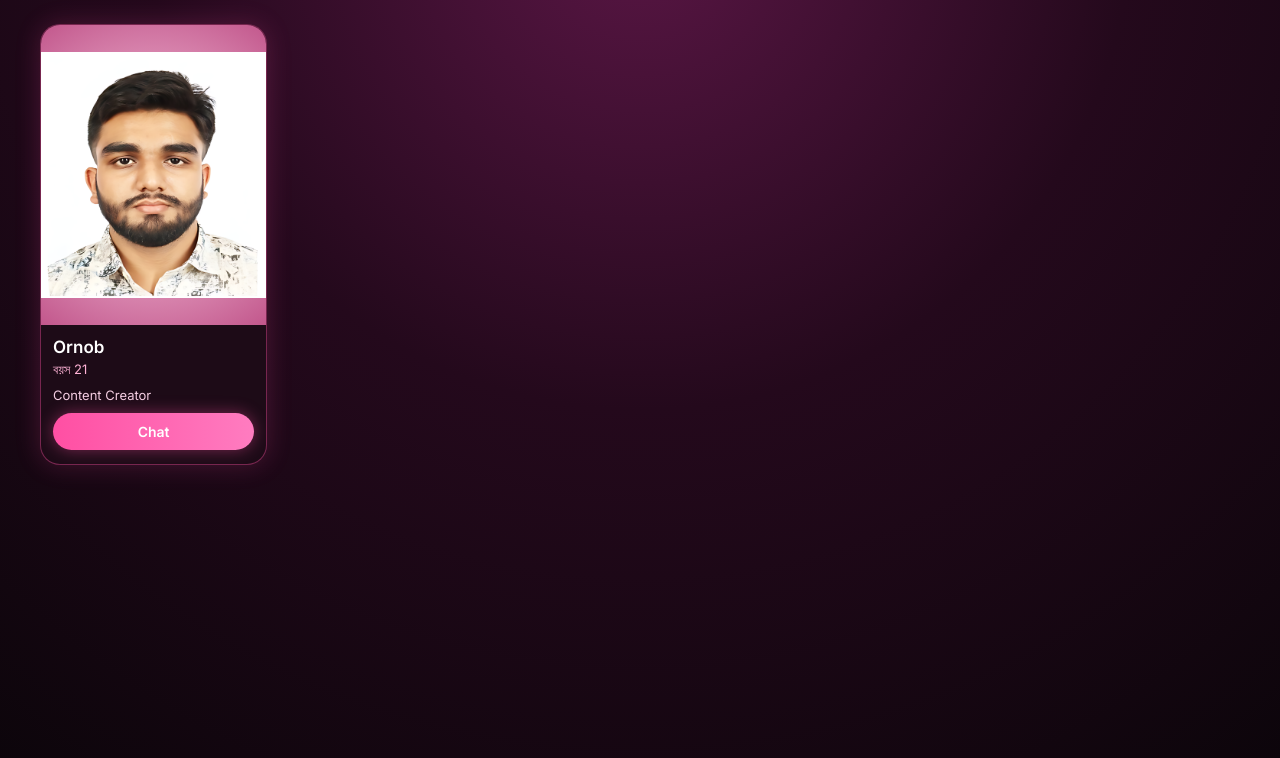
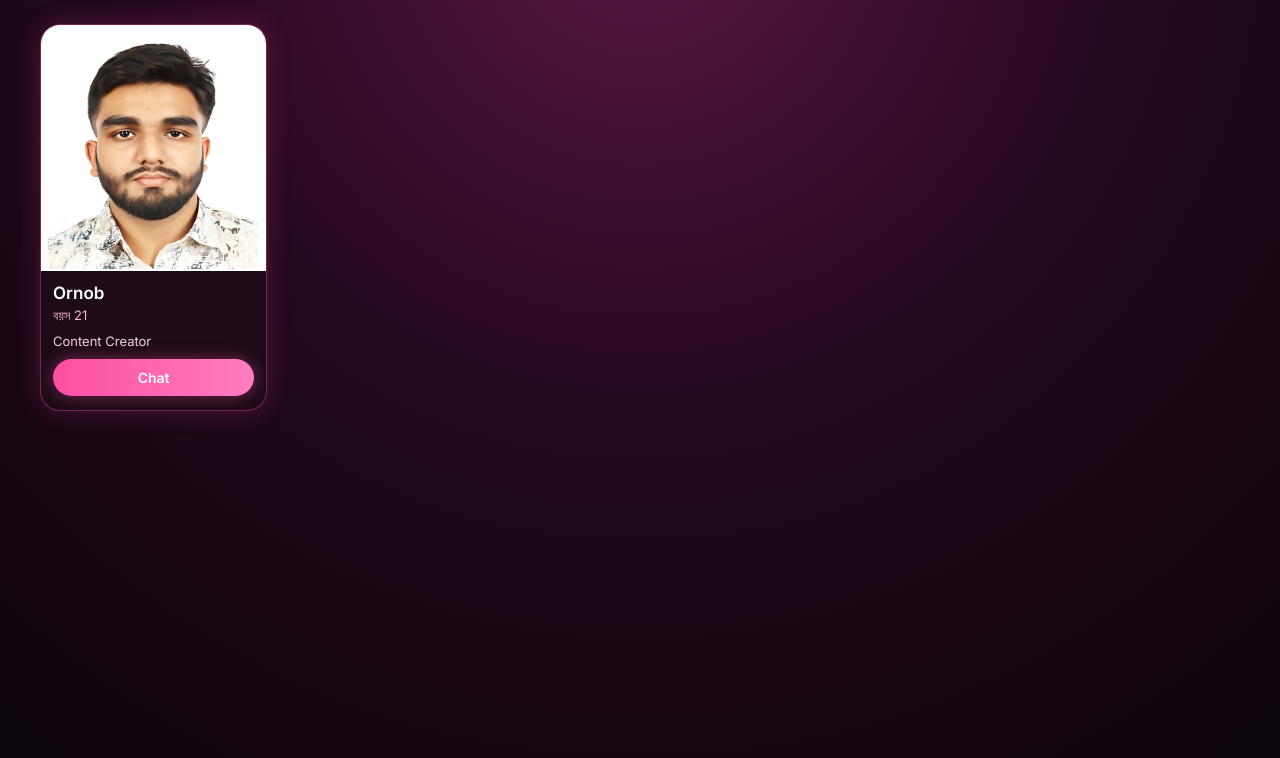
Before and after one commit to Oi-web1/Dating, a plain HTML site: page index.html in a window 1280 px wide. Drawn offline with Linux system fonts and the light colour scheme.

Commit message:
Update index.html

```diff
--- a/index.html
+++ b/index.html
@@ -26,7 +26,8 @@ function card(p){
     ? `<img src="${esc(p.photo)}" alt="${esc(p.name)}">`
     : `<div class="ph" aria-hidden="true">👤</div>`;
   return `<article class="card">
-    <div class="photo">${img}</div>
+    ${img}
+    <div class="shade" aria-hidden="true"></div>
     <div class="info">
       ${p.name ? `<h2>${esc(p.name)}</h2>` : ""}
       ${p.age ? `<div class="age">বয়স ${esc(p.age)}</div>` : ""}
```
